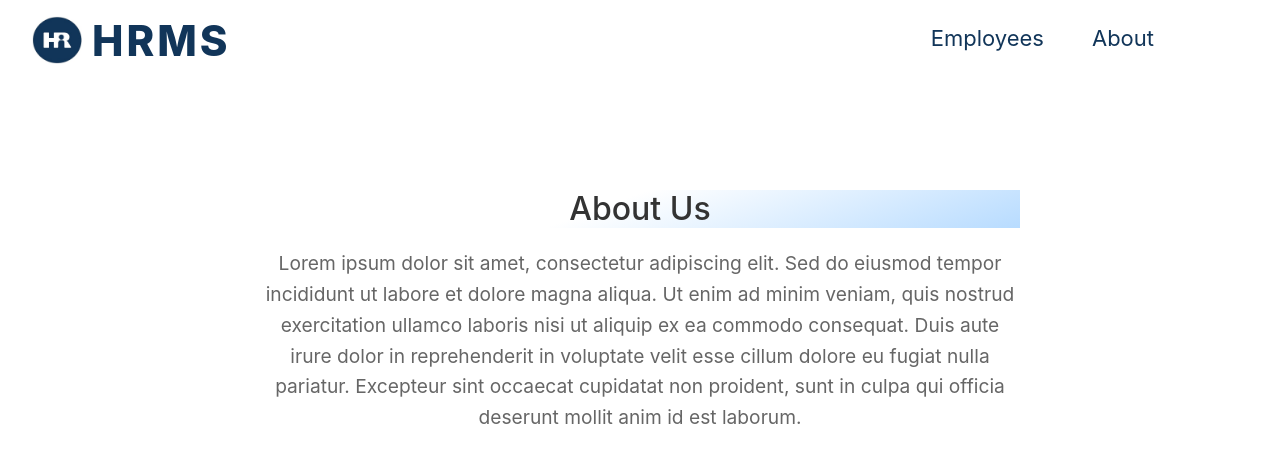
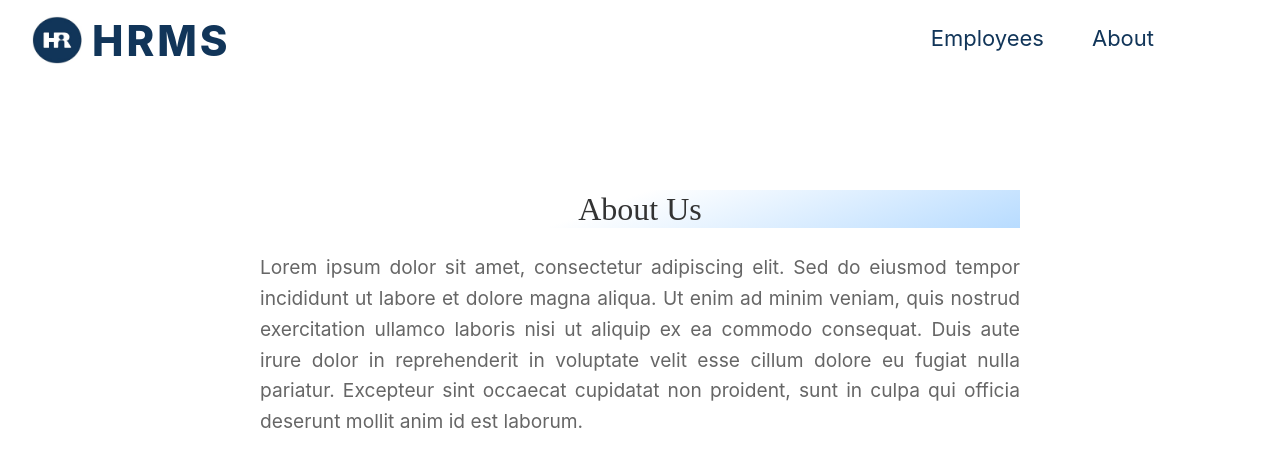
Before and after one commit to Anusha629/hr_management_react, a React (Create React App) app: page /about in a window 1280 px wide. Shown: the top 466 px of the page. Built offline with nearby package versions, Linux system fonts and the light colour scheme.

Commit message:
Add styles for about content

```diff
--- a/src/components/About/Style.css
+++ b/src/components/About/Style.css
@@ -1,3 +1,4 @@
+
 .about {
 text-align: center;
 padding: 50px;
@@ -13,6 +14,7 @@
 font-size: 2em;
 color: #333;
 margin-top: 60px;
+font-family: 'Times New Roman', Times, serif;
 background-image: linear-gradient(-20deg, #78bcff87, white 55% 45%);
 }
 
@@ -20,5 +22,6 @@ background-image: linear-gradient(-20deg, #78bcff87, white 55% 45%);
 font-size: 1.2rem;
 line-height: 1.6;
 color: #666;
-  margin-top: 20px;
+margin-top: 24px;
+text-align: justify;
 }
```
Lines whose indentation alone changed are shown as unchanged.
